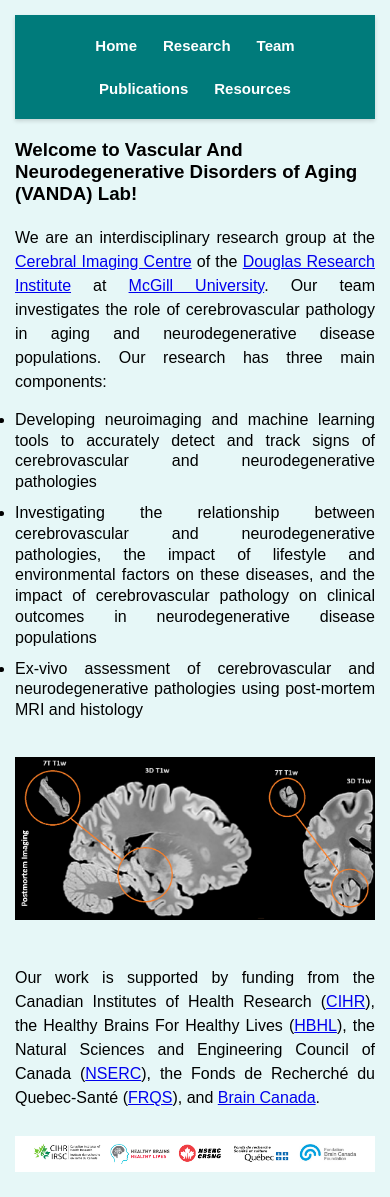
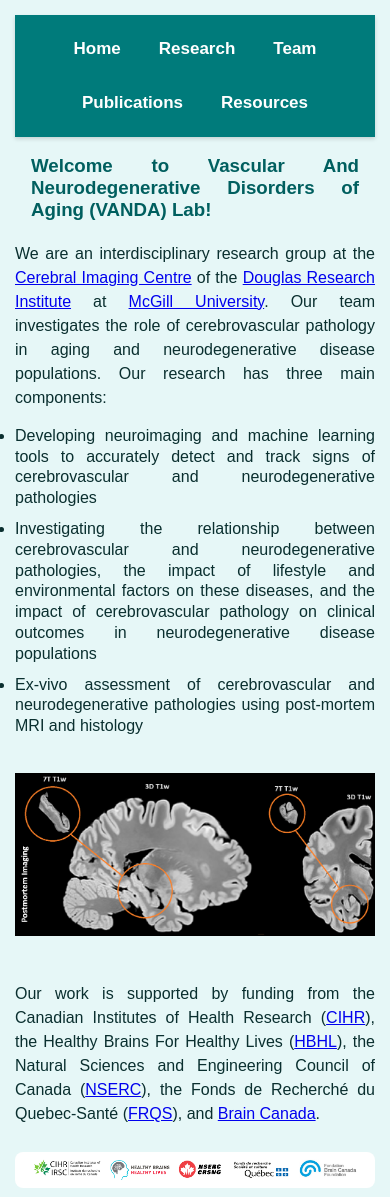
Before and after one commit to VANDAlab/VANDAlab.github.io, a Jekyll site: the page index.html, which Jekyll copies as it is, in a window 390 px wide. Built offline with Jekyll 4.4.1, drawn with Linux system fonts in a browser that asks for light colours.

Commit message:
Update style.css

```diff
--- a/assets/css/style.css
+++ b/assets/css/style.css
@@ -1,36 +1,66 @@
-/* Reset default margin and padding for all elements */
+/* ---------- style.css (FULL FILE) ---------- */
+
+/* CSS variables for easy theme control */
+:root{
+  --bg-light-teal: #e6f7f7;
+  --nav-teal: #007b7b;
+  --nav-teal-dark: #005f5f;
+  --card-bg: #ffffff;
+  --text-color: #0a2f2f;
+}
+
+/* Reset */
 * {
   margin: 0;
   padding: 0;
   box-sizing: border-box;
 }
 
-/* BODY */
+/* Global body — force background + global justification */
+html, body {
+  height: 100%;
+}
 body {
-  margin: 80px;  /* desktop spacing */
+  margin: 80px;
   font-family: Arial, sans-serif;
   max-width: 100%;
   overflow-x: hidden;
-  background-color: #e6f7f7;   /* NEW: light teal background */
-  text-align: justify;         /* NEW: justify text globally */
+  background-color: var(--bg-light-teal) !important;   /* force background */
+  color: var(--text-color);
+  -webkit-font-smoothing:antialiased;
+  -moz-osx-font-smoothing:grayscale;
 }
 
-/* MOBILE margin fix */
-@media (max-width: 768px) {
-  body {
-    margin: 15px;   /* much smaller white margins on phone */
-  }
+/* make all textual elements justified by default */
+body,
+body *:not(.navbar *):not(.tabs a) {           /* avoid forcing navbar links to justify */
+  text-align: justify !important;
 }
 
-/* PARAGRAPHS */
+/* keep headers left-aligned for readability */
+h1,h2,h3,h4,h5,h6 {
+  text-align: left !important;
+  color: var(--nav-teal-dark);
+}
+
+/* Remove big top/bottom gaps on mobile */
+@media (max-width: 768px) {
+  body { margin: 15px; }
+}
+
+/* Paragraphs and lists */
 p {
   margin-top: 1.3rem;
   margin-bottom: 1rem;
   line-height: 1.5;
-  text-align: justify;   /* NEW */
 }
 
-/* IMAGES */
+li {
+  line-height: 1.3;
+  margin-bottom: 10px;
+}
+
+/* Images */
 img {
   margin: 1.6rem 0;
   display: block;
@@ -38,9 +68,11 @@
   height: auto;
 }
 
+/* Image container */
 .image img {
   max-height: 300px;
   height: auto;
+  border-radius: 8px;
 }
 
 /* IMAGE SLIDER */
@@ -61,239 +93,112 @@
   opacity: 1;
 }
 
-/* TABS */
+/* TABS / simple tab buttons */
 .tab {
   display: none;
 }
 
-.tab-btn-container {
-  display: flex;
-  margin-bottom: 1rem;
+/* NAVBAR — forced teal color and readable links */
+.navbar {
+  background-color: var(--nav-teal) !important;
+  padding: 12px 16px;
+  box-shadow: 0 2px 4px rgba(0,0,0,0.15);
+  position: relative;
+  z-index: 1000;
 }
 
-.tab-btn {
-  flex: 1;
-  cursor: pointer;
-  padding: 1rem;
-  background-color: #ddd;
-  text-align: center;
-  border: 1px solid #ccc;
-}
-
-.tab-btn:hover {
-  background-color: #eee;
-}
-
-.tab-btn.active {
-  background-color: #fff;
-  border-bottom: 1px solid #fff;
-}
-
-/* TEAM GRID */
-.team-container {
-  display: grid;
-  grid-template-columns: repeat(4, 1fr);
+/* container for tab links */
+.tabs {
+  display: flex;
+  flex-wrap: wrap;
+  justify-content: center;
   gap: 10px;
 }
 
-.person {
-  text-align: justify;   /* UPDATED: left → justified */
-  background: white;     /* NEW: clean card background */
-  padding: 12px;         /* NEW */
-  border-radius: 8px;    /* NEW */
-  box-shadow: 0 1px 4px rgba(0,0,0,0.15); /* NEW */
-}
-
-.person img {
-  max-width: 250px;
-  height: auto;
-  border-radius: 6px;    /* NEW */
-}
-
-/* NAVBAR */
-.navbar {
-  background-color: #007b7b;   /* UPDATED: darker teal */
-  padding: 12px 16px;
-  box-shadow: 0 2px 4px rgba(0, 0, 0, 0.15);
-}
-
-.tabs {
-  display: flex;
-  flex-wrap: wrap;
-  justify-content: flex-end;
-  gap: 10px;
-}
-
+/* navbar links — white, bold */
 .tabs a {
   padding: 8px 12px;
   text-decoration: none;
-  color: white;           /* UPDATED: white text for teal navbar */
+  color: #ffffff !important;
   border-radius: 4px;
   font-size: 16px;
-  font-weight: bold;      /* NEW */
+  font-weight: 700;
+  display: inline-block;
 }
 
+/* hover state */
 .tabs a:hover {
-  background-color: #005f5f;  /* NEW: darker teal hover */
+  background-color: var(--nav-teal-dark) !important;
+  text-decoration: none;
 }
 
-/* HEADINGS */
-header h1, header h2, header h3, header h4 {
-  margin-top: 20px;
-  margin-bottom: 10px;
-  text-align: left;       /* keep headings left-aligned */
-}
-
-/* LIST ITEMS */
-li {
-  line-height: 1.3;
-  margin-bottom: 10px;
-  text-align: justify;    /* NEW */
-}
-
-/* RESPONSIVE LAYOUT FIXES */
-@media screen and (max-width: 768px) {
-  .container {
-    padding: 10px;
-  }
-
-  .navbar {
-    text-align: center;
-  }
-
-  .tabs {
-    justify-content: center;
-    gap: 6px;
-  }
-
-  .tabs a {
-    padding: 10px;
-    font-size: 15px;
-  }
-
-  .team-container {
-    grid-template-columns: repeat(2, 1fr); /* better on phone */
-  }
-}
-
-/* FIXED HEADER (if used) */
-.site-header {
-  position: fixed;
-  top: 0;
-  left: 0;
-  right: 0;
-  background: white;
-  z-index: 9999;
-  border-bottom: 1px solid rgba(0,0,0,0.06);
-}
-
-/* CONTAINER */
-.container {
-  display:flex;
-  align-items:center;
-  justify-content:space-between;
-  gap:1rem;
-  padding: 0.5rem 1rem;
-  max-width: 1200px;
-  margin: 0 auto;
-}
-
-/* LOGO */
-.logo {
-  text-decoration:none;
-  font-weight:700;
-  font-size:1.125rem;
-}
-
-/* NAV LIST */
-.main-nav .nav-list {
-  display:flex;
-  gap:1rem;
-  list-style:none;
-  margin:0;
-  padding:0;
-  align-items:center;
-}
-
-/* NAV LINKS */
-.main-nav a {
-  display:inline-block;
-  padding:0.5rem 0.75rem;
-  text-decoration:none;
-  font-size:1rem;
-  color: #333;
-}
-
-/* HAMBURGER BUTTON */
-.nav-toggle {
-  display:none;
-  background: none;
-  border: none;
-  padding: 0.5rem;
-  min-width:44px;
-  min-height:44px;
-}
-
-/* HAMBURGER ICON */
-.hamburger,
-.hamburger::before,
-.hamburger::after {
-  display:block;
-  width:22px;
-  height:2px;
-  background:black;
-  position:relative;
-}
-.hamburger::before,
-.hamburger::after {
-  content:"";
-  position:absolute;
-  left:0;
-}
-.hamburger::before { top:-7px; }
-.hamburger::after  { top:7px; }
-
-/* Fully responsive team layout */
+/* TEAM grid (used on team page) */
+.team-container,
 .team-grid {
   display: grid;
   grid-template-columns: repeat(4, 1fr);
-    gap: 25px;
-    margin-top: 20px;
+  gap: 20px;
+  padding: 16px;
 }
 
+/* person card */
 .person {
-    text-align: justify;   /* UPDATED: keep consistent */
-    list-style: none;
+  background: var(--card-bg);
+  padding: 12px;
+  border-radius: 10px;
+  box-shadow: 0 1px 4px rgba(0,0,0,0.12);
+  text-align: justify;    /* ensure content inside card is justified */
+  color: var(--text-color);
 }
 
+/* images inside person card */
 .person img {
   width: 100%;
   max-width: 220px;
   height: auto;
   border-radius: 6px;
   margin: 10px auto;
+  display: block;
 }
 
+/* person name styling */
 .person h3 {
   margin-top: 10px;
-    font-size: 1.1rem;
+  margin-bottom: 6px;
+  font-size: 1.05rem;
+  text-align: center;     /* keep name centered for aesthetic */
 }
 
-/* RESPONSIVE BREAKPOINTS */
+/* HEADERS on page sections */
+section h3, h3 {
+  color: var(--nav-teal-dark);
+  margin: 18px 16px 8px 16px;
+}
+
+/* responsive team breakpoints */
 @media (max-width: 1200px) {
-    .team-grid {
+  .team-container, .team-grid {
     grid-template-columns: repeat(3, 1fr);
   }
 }
-
 @media (max-width: 900px) {
-    .team-grid {
+  .team-container, .team-grid {
     grid-template-columns: repeat(2, 1fr);
   }
 }
-
 @media (max-width: 600px) {
-    .team-grid {
+  .team-container, .team-grid {
     grid-template-columns: 1fr;
   }
+
+  /* make navbar links larger and easier to tap on phones */
+  .tabs a {
+    padding: 12px 14px;
+    font-size: 17px;
   }
+}
+
+/* small utility */
+.centered { text-align: center !important; }
+.right { text-align: right !important; }
+.left { text-align: left !important; }
```
Lines whose indentation alone changed are shown as unchanged.
